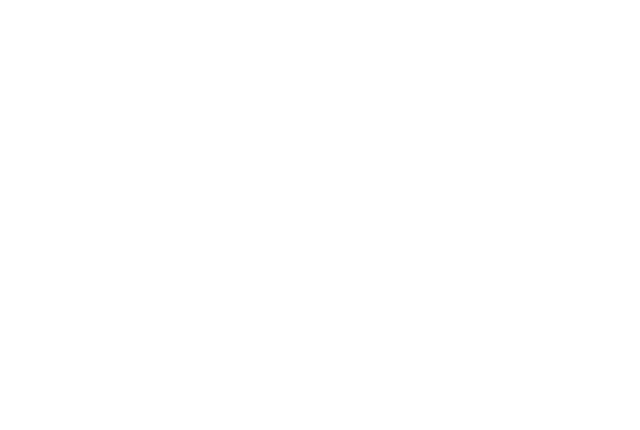
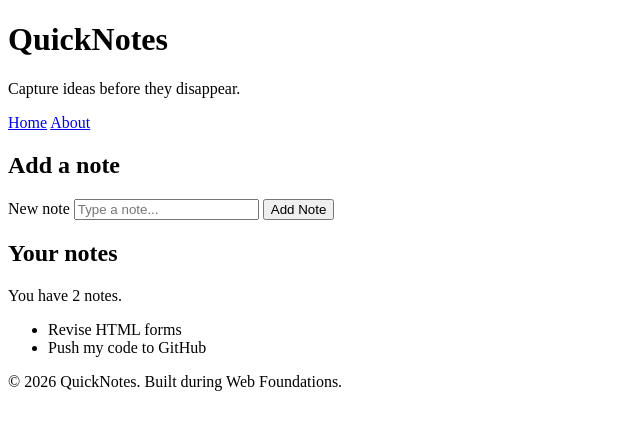
Before and after one commit to PAULINE-MOSE/web-foundations-days, a plain HTML site: page day1/index.html in a window 1280 px wide. Shown: the whole page, without its empty margins (0-640 px from the left). Drawn offline with Linux system fonts and the light colour scheme.

Commit message:
chore: update index.html

```diff
--- a/day1/index.html
+++ b/day1/index.html
@@ -1,11 +1,42 @@
 <!DOCTYPE html>
 <html lang="en">
-<head>
-    <meta charset="UTF-8">
-    <meta name="viewport" content="width=device-width, initial-scale=1.0">
-    <title>Document</title>
-</head>
-<body>
+  <head>
+    <meta charset="UTF-8" />
+    <meta name="viewport" content="width=device-width, initial-scale=1.0" />
+    <title>QuickNotes</title>
+  </head>
+  <body>
+    <header>
+      <h1>QuickNotes</h1>
+      <p>Capture ideas before they disappear.</p>
+      <nav>
+        <a href="index.html">Home</a>
+        <a href="about.html">About</a>
+      </nav>
+    </header>
 
-</body>
+    <main>
+      <section>
+        <h2>Add a note</h2>
+        <form id="note-form">
+          <label for="note-input">New note</label>
+          <input type="text" id="note-input" placeholder="Type a note..." />
+          <button type="submit">Add Note</button>
+        </form>
+      </section>
+
+      <section>
+        <h2>Your notes</h2>
+        <p id="note-count">You have 2 notes.</p>
+        <ul id="notes-list">
+          <li>Revise HTML forms</li>
+          <li>Push my code to GitHub</li>
+        </ul>
+      </section>
+    </main>
+
+    <footer>
+      <p>&copy; 2026 QuickNotes. Built during Web Foundations.</p>
+    </footer>
+  </body>
 </html>
```
